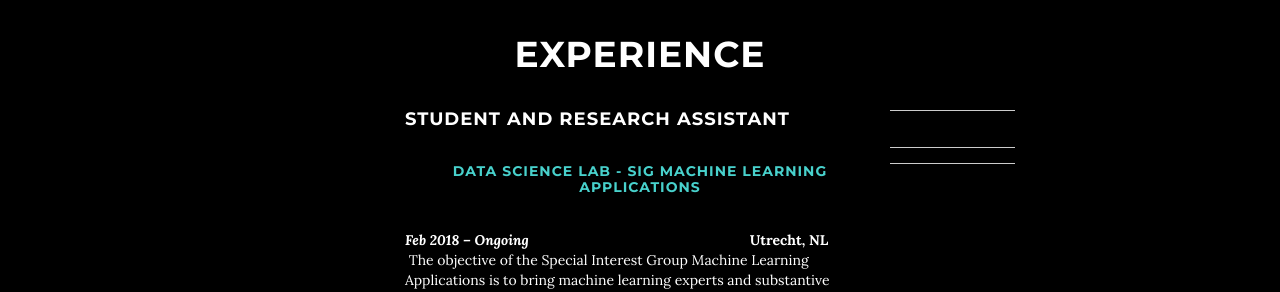
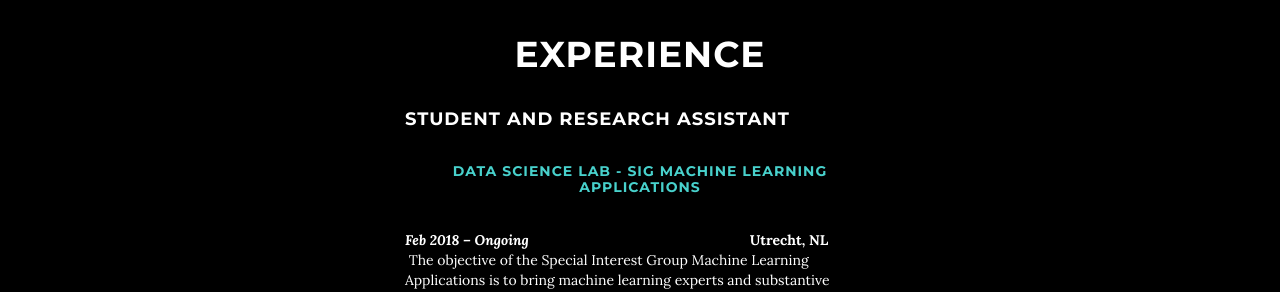
Before and after one commit to AgneseG/AgneseG.github.io, a Jekyll site: the page built from index.html, in a window 1280 px wide and 900 px high, scrolled down 915 px. Shown: the part 150-442 px from the top of the window. Built offline with Jekyll 4.4.1, drawn with Linux system fonts in a browser that asks for light colours.

Commit message:
Update about.html

```diff
--- a/_includes/about.html
+++ b/_includes/about.html
@@ -11,19 +11,14 @@
 <li class="col-lg-8 col-lg-offset-2" style="text-align: left;"><strong>My Personality</strong>: personality analysis based on Facebook data</li>
 <li class="col-lg-8 col-lg-offset-2" style="text-align: left;"><strong>Word Embedding</strong>: can a model predict the answer of a specific question?</li>
 </ul>
-   <hr>
-<p></p>
-<hr/>
+
 
 <h4 class="col-lg-8 col-lg-offset-2" style="text-align: left;">Project Research Intern</h4>
 <h5 class="col-lg-8 col-lg-offset-2" style="color:#48D1CC">Centraal Bureau voor de Statistiek (CBS)</h5>
 <strong class="col-lg-8 col-lg-offset-2" style="text-align: left;"><em>Sept 2018 &ndash; Ongoing &nbsp;</em> &nbsp; &nbsp; &nbsp; &nbsp; &nbsp; &nbsp; &nbsp; &nbsp; &nbsp;&nbsp; &nbsp; &nbsp; &nbsp; &nbsp; &nbsp;&nbsp; &nbsp; &nbsp; &nbsp; &nbsp; &nbsp;  &nbsp; &nbsp; &nbsp; &nbsp; &nbsp; &nbsp; &nbsp; &nbsp; Den Hague, NL</strong>
 
 <div class="col-lg-8 col-lg-offset-2" style="text-align: left;">Researching a Ratio Imputation method for a more efficient and precise imputation of business missing data, using classical and machine learn- ing techniques.</div>
-<hr/>
 
-<p></p>
-                <p></p>
 
 <h4 class="col-lg-8 col-lg-offset-2" style="text-align: left;">Project Traineeship</h4>
 <h5 class="col-lg-8 col-lg-offset-2" style="color:#48D1CC">Next Empire</h5>
```
